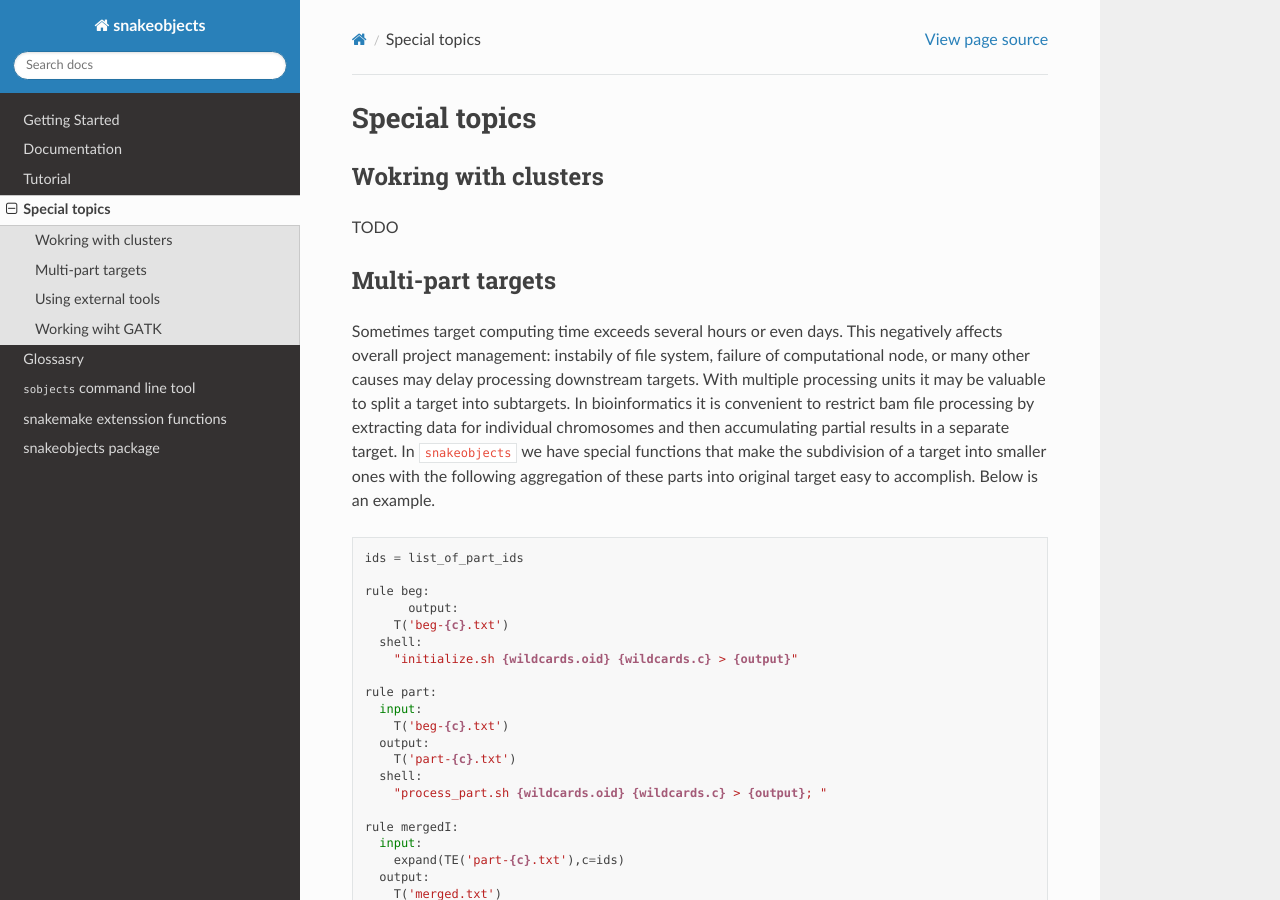
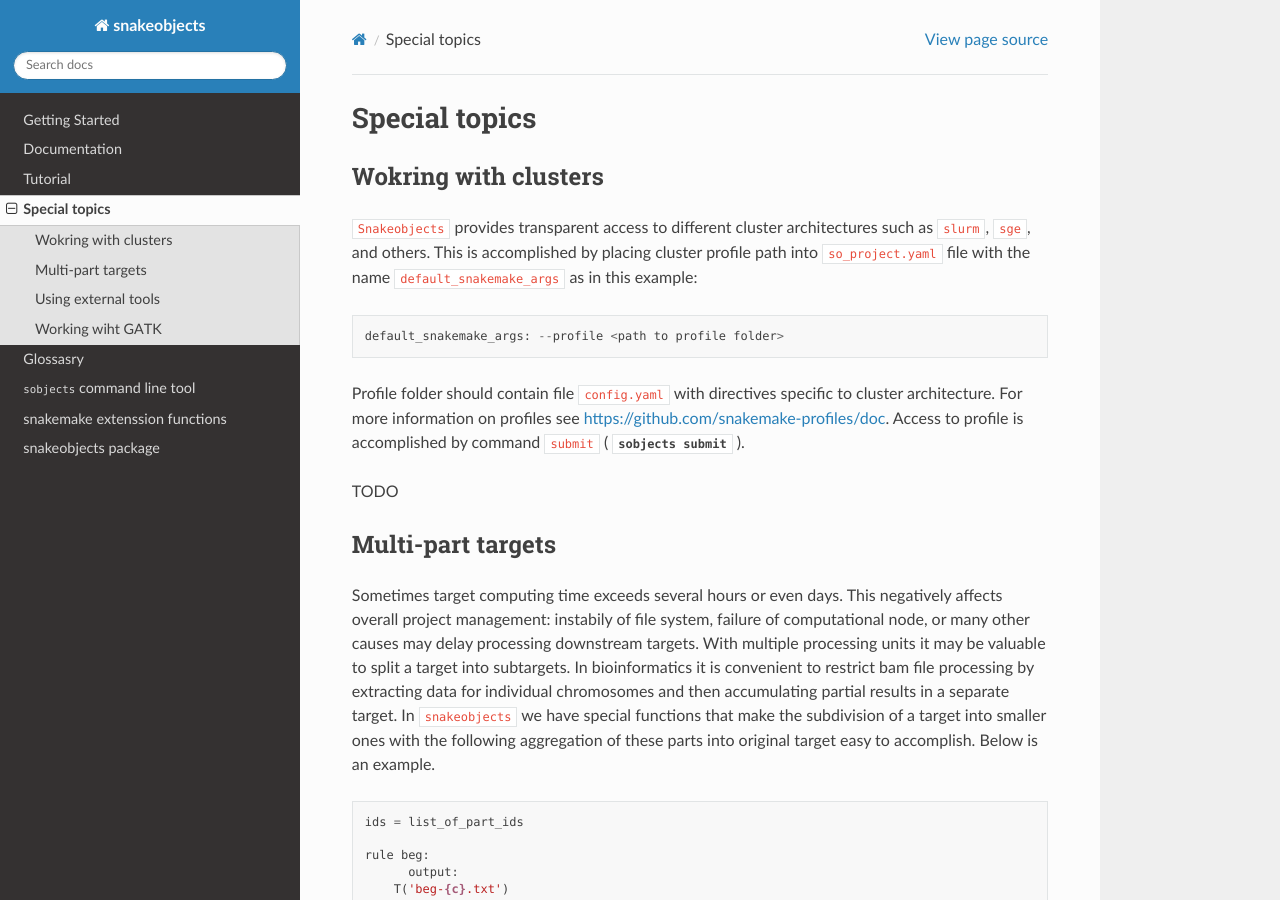
Before and after one commit to iossifovlab/snakeobjects, a Sphinx documentation site: the page built from documentation/specialTopics.rst, in a window 1280 px wide and 900 px high. Built offline with Sphinx 7.4.7 and the Read the Docs theme 2.0.0, drawn with Linux system fonts in a browser that asks for light colours.

Commit message:
added graph command in sobjects.rst and started working with clusters and multi-part target sections in specialTopics.rst

```diff
--- a/documentation/sobjects.rst
+++ b/documentation/sobjects.rst
@@ -53,3 +53,8 @@
 .. runblock:: console
 
     $ sobjects help submit
+
+.. option:: graph
+.. runblock:: console
+
+    $ sobjects help graph
--- a/documentation/specialTopics.rst
+++ b/documentation/specialTopics.rst
@@ -4,6 +4,17 @@
 
 Wokring with clusters
 =====================
+
+``Snakeobjects`` provides transparent access to different cluster architectures such as ``slurm``, ``sge``, and others. This is accomplished by placing cluster profile path into ``so_project.yaml`` file with the name ``default_snakemake_args`` as in this example:
+
+.. code-block::
+
+   default_snakemake_args: --profile <path to profile folder>
+
+Profile folder should contain file ``config.yaml`` with directives specific to cluster architecture. For more information on profiles see https://github.com/snakemake-profiles/doc.
+Access to profile is accomplished by command ``submit`` ( :option:`sobjects submit` ).
+
+
 
 TODO
 
```
